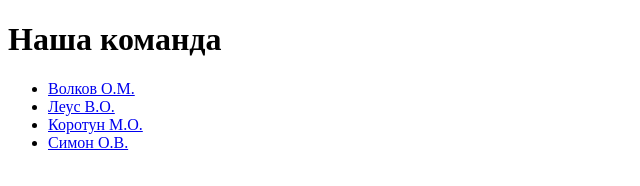
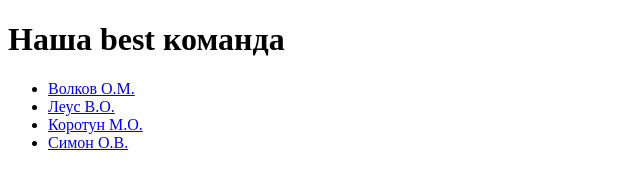
Before and after one commit to ipzm261sov-cm/RRPS03, a plain HTML site: page index.html in a window 1280 px wide. Shown: the whole page, without its empty margins (0-640 px from the left). Drawn offline with Linux system fonts and the light colour scheme.

Commit message:
Change title (Leus, branch)

```diff
--- a/index.html
+++ b/index.html
@@ -6,7 +6,7 @@
     <title>Наша команда</title>
 </head>
 <body>
-    <h1>Наша команда</h1>
+    <h1>Наша best команда</h1>
     <ul>
         <li><a href="Volkov.html">Волков О.М.</a></li>
         <li><a href="leus.html">Леус В.О.</a></li>
```
